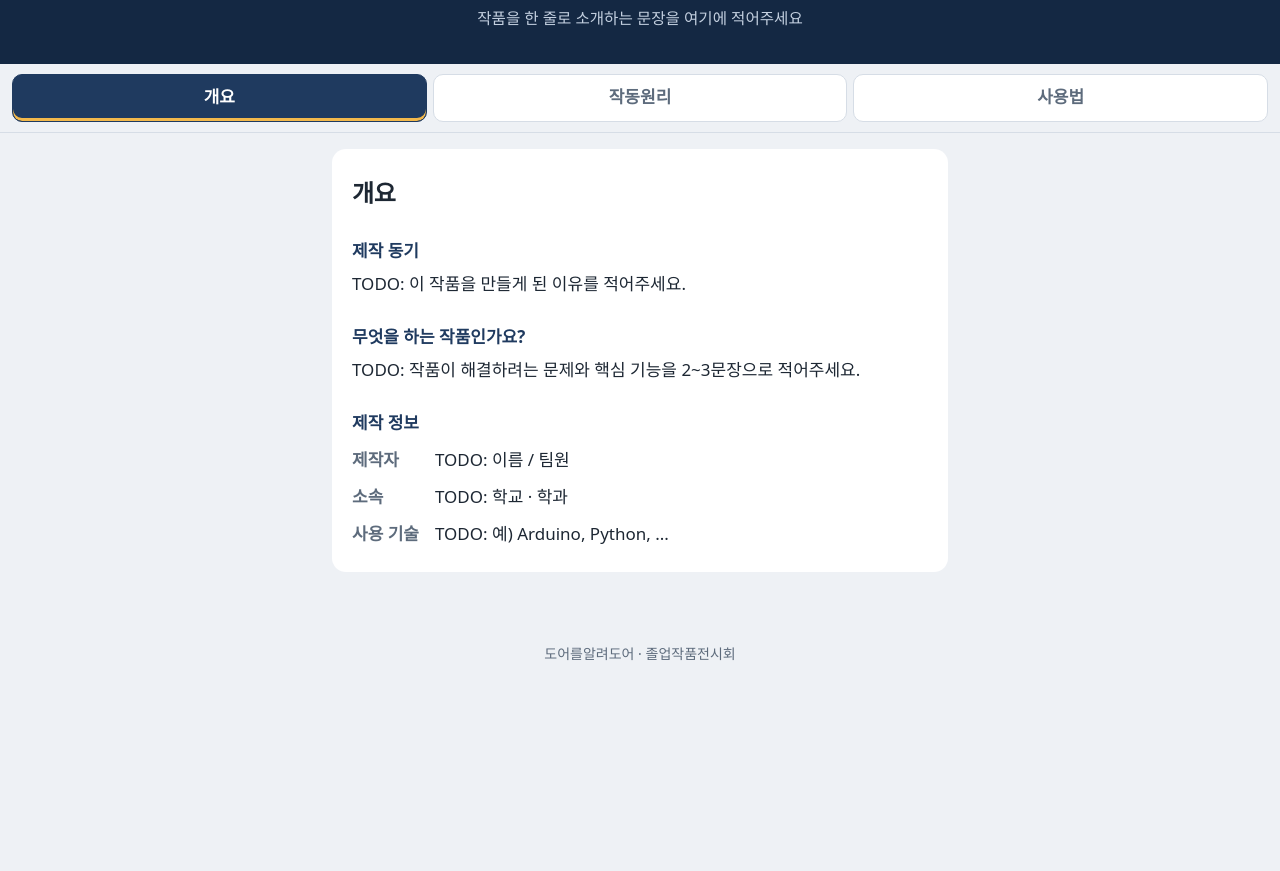
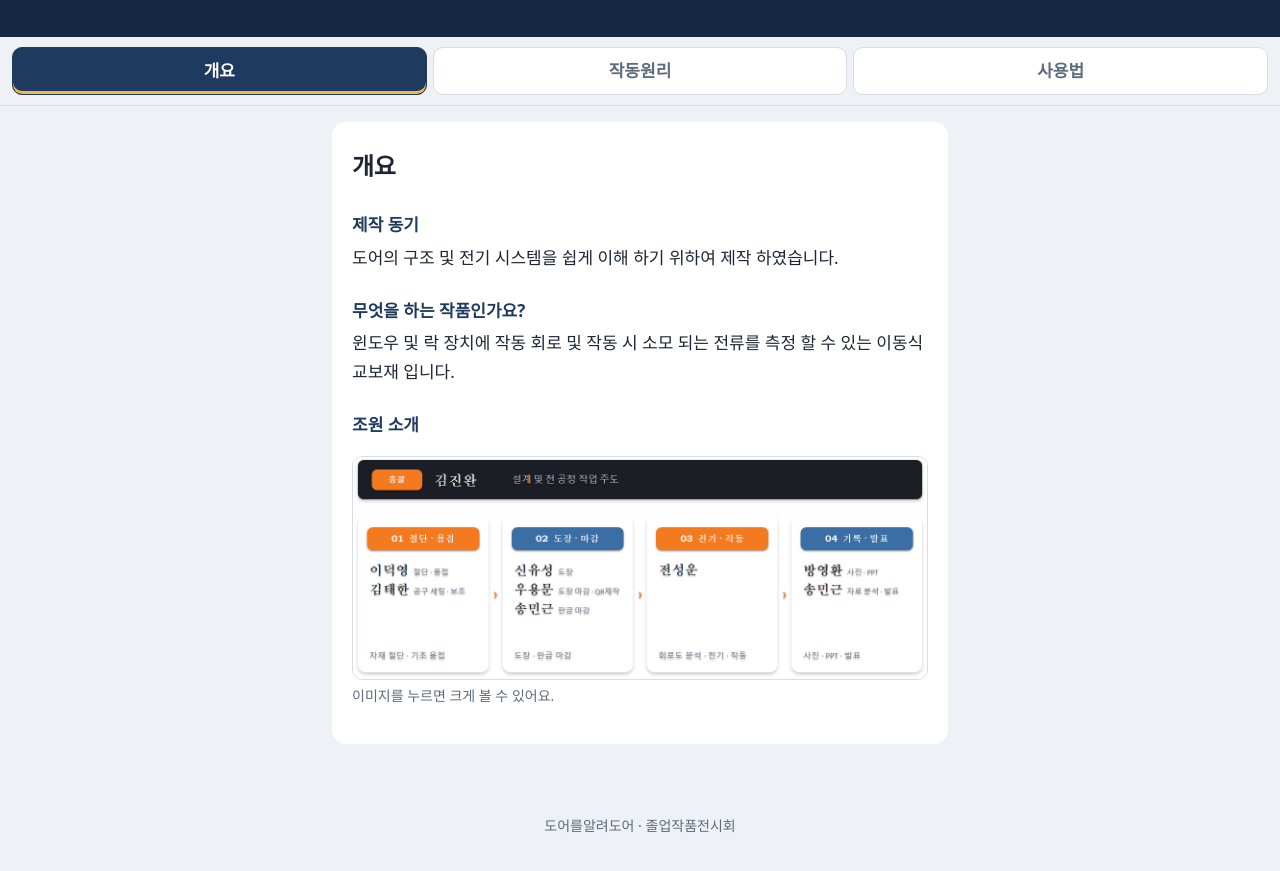
Before and after one commit to shw1717/door, a plain HTML site: page index.html in a window 1280 px wide. Shown: the part 213-1084 px from the top of the page. Before the commit the page ends 933 px from the top, so only its background shows below. Drawn offline with Linux system fonts and the light colour scheme.

Commit message:
조원 소개 이미지 추가

```diff
--- a/index.html
+++ b/index.html
@@ -29,8 +29,6 @@
       <circle class="car-hub" cx="190" cy="82" r="6"/>
     </svg>
     <h1>도어를알려도어</h1>
-    <!-- TODO: 한 줄 소개로 교체 -->
-    <p class="tagline">작품을 한 줄로 소개하는 문장을 여기에 적어주세요</p>
   </header>
 
   <!-- 탭 메뉴 -->
@@ -45,15 +43,16 @@
     <section class="panel" id="overview" role="tabpanel" aria-labelledby="tab-overview">
       <h2>개요</h2>
       <h3>제작 동기</h3>
-      <p>TODO: 이 작품을 만들게 된 이유를 적어주세요.</p>
+      <p>도어의 구조 및 전기 시스템을 쉽게 이해 하기 위하여 제작 하였습니다.</p>
       <h3>무엇을 하는 작품인가요?</h3>
-      <p>TODO: 작품이 해결하려는 문제와 핵심 기능을 2~3문장으로 적어주세요.</p>
-      <h3>제작 정보</h3>
-      <dl class="info">
-        <dt>제작자</dt><dd>TODO: 이름 / 팀원</dd>
-        <dt>소속</dt><dd>TODO: 학교 · 학과</dd>
-        <dt>사용 기술</dt><dd>TODO: 예) Arduino, Python, ...</dd>
-      </dl>
+      <p>윈도우 및 락 장치에 작동 회로 및 작동 시 소모 되는 전류를 측정 할 수 있는 이동식 교보재 입니다.</p>
+      <h3>조원 소개</h3>
+      <figure class="figure">
+        <a href="images/3.jpg" target="_blank" rel="noopener">
+          <img src="images/3.jpg" alt="조원 소개: 총괄 김진완, 절단·용접, 도장·마감, 전기·작동, 기록·발표 역할 분담" loading="lazy">
+        </a>
+      </figure>
+      <p class="hint">이미지를 누르면 크게 볼 수 있어요.</p>
     </section>
 
     <!-- 작동원리 -->
```
Also changed, not shown: images/3.jpg (added), 1 other file.
